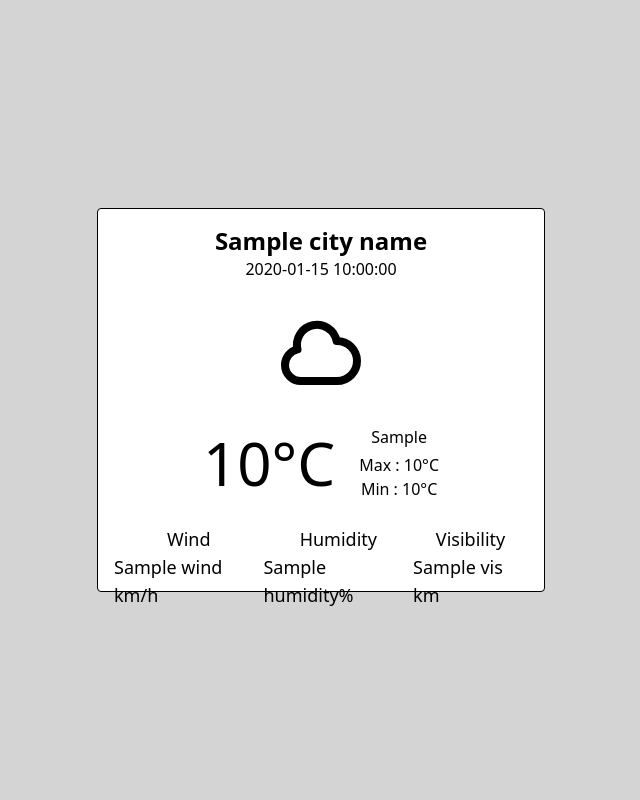
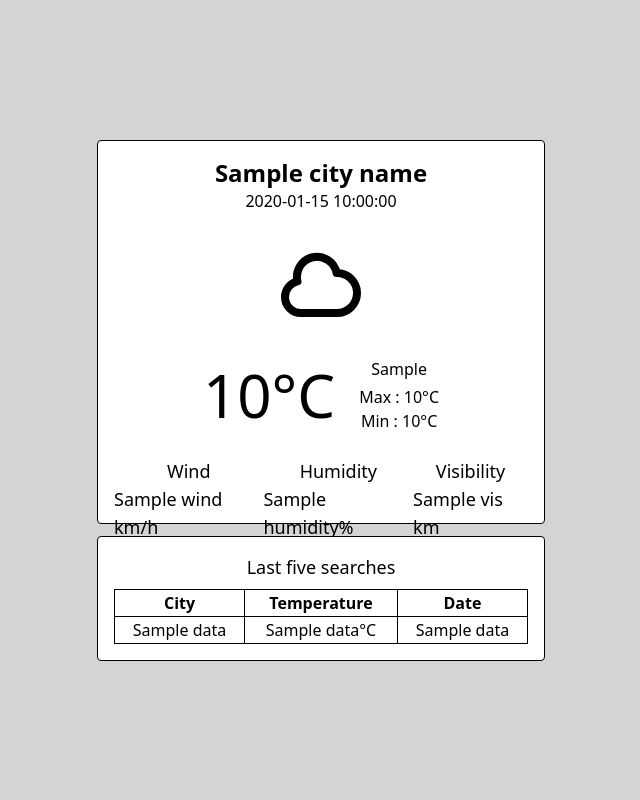
Before and after one commit to szkruk/WeatherApp, a Flask app: template templates/index.html in a window 1280 px wide. Shown: the whole page, without its empty margins (319-959 px from the left). Run offline with Flask 2, Linux system fonts and the light colour scheme; the template is opened without the code that fills it: most values are stand-ins (such as "Sample title", 1, 10 or a date in 2020).

Commit message:
Before first development

```diff
--- /dev/null
+++ b/schema.sql
@@ -0,0 +1,6 @@
+ CREATE TABLE IF NOT EXISTS results (
+  id INTEGER PRIMARY KEY AUTOINCREMENT,
+  city TEXT NOT NULL,
+  temperature REAL NOT NULL,
+  date TEXT NOT NULL
+);
--- a/static/css/dist/output.css
+++ b/static/css/dist/output.css
@@ -542,6 +542,14 @@ video {
   margin-top: 0.25rem;
 }
 
+.mt-3 {
+  margin-top: 0.75rem;
+}
+
+.mb-2 {
+  margin-bottom: 0.5rem;
+}
+
 .block {
   display: block;
 }
@@ -552,6 +560,10 @@ video {
 
 .inline-flex {
   display: inline-flex;
+}
+
+.table {
+  display: table;
 }
 
 .h-72 {
@@ -568,6 +580,10 @@ video {
 
 .h-24 {
   height: 6rem;
+}
+
+.h-auto {
+  height: auto;
 }
 
 .min-h-screen {
@@ -604,6 +620,10 @@ video {
 
 .max-w-md {
   max-width: 28rem;
+}
+
+.table-auto {
+  table-layout: auto;
 }
 
 .flex-row {
@@ -644,6 +664,14 @@ video {
 
 .rounded-lg {
   border-radius: 0.5rem;
+}
+
+.rounded-xl {
+  border-radius: 0.75rem;
+}
+
+.rounded-full {
+  border-radius: 9999px;
 }
 
 .border-2 {
--- a/templates/index.html
+++ b/templates/index.html
@@ -11,7 +11,7 @@
     />
   </head>
   <body>
-    <div class="min-h-screen flex items-center justify-center">
+    <div class="min-h-screen flex flex-col items-center justify-center">
       <div
         class="flex flex-col bg-white rounded p-4 w-full h-96 max-w-md border"
       >
@@ -72,6 +72,31 @@
           </div>
         </div>
       </div>
+      <div
+        class="flex flex-col bg-white text-center rounded p-4 w-full h-auto max-w-md border mt-3"
+      >
+        <p class="text-lg font-medium mb-2">Last five searches</p>
+        <table
+          class="table-auto border text-base rounded-xl border-slate-900 rounded-full"
+        >
+          <thead>
+            <tr>
+              <th class="border border-slate-900">City</th>
+              <th class="border border-slate-900">Temperature</th>
+              <th class="border border-slate-900">Date</th>
+            </tr>
+          </thead>
+          <tbody>
+            {% for el in data %}
+            <tr>
+              <td class="border border-slate-900">{{el[1]}}</td>
+              <td class="border border-slate-900">{{el[2]}}°C</td>
+              <td class="border border-slate-900">{{el[3]}}</td>
+            </tr>
+            {% endfor %}
+          </tbody>
+        </table>
+      </div>
     </div>
   </body>
 </html>
```
Also changed, not shown: start.py (+10 -6 lines), app.py (line endings or trailing spaces), database.db.
